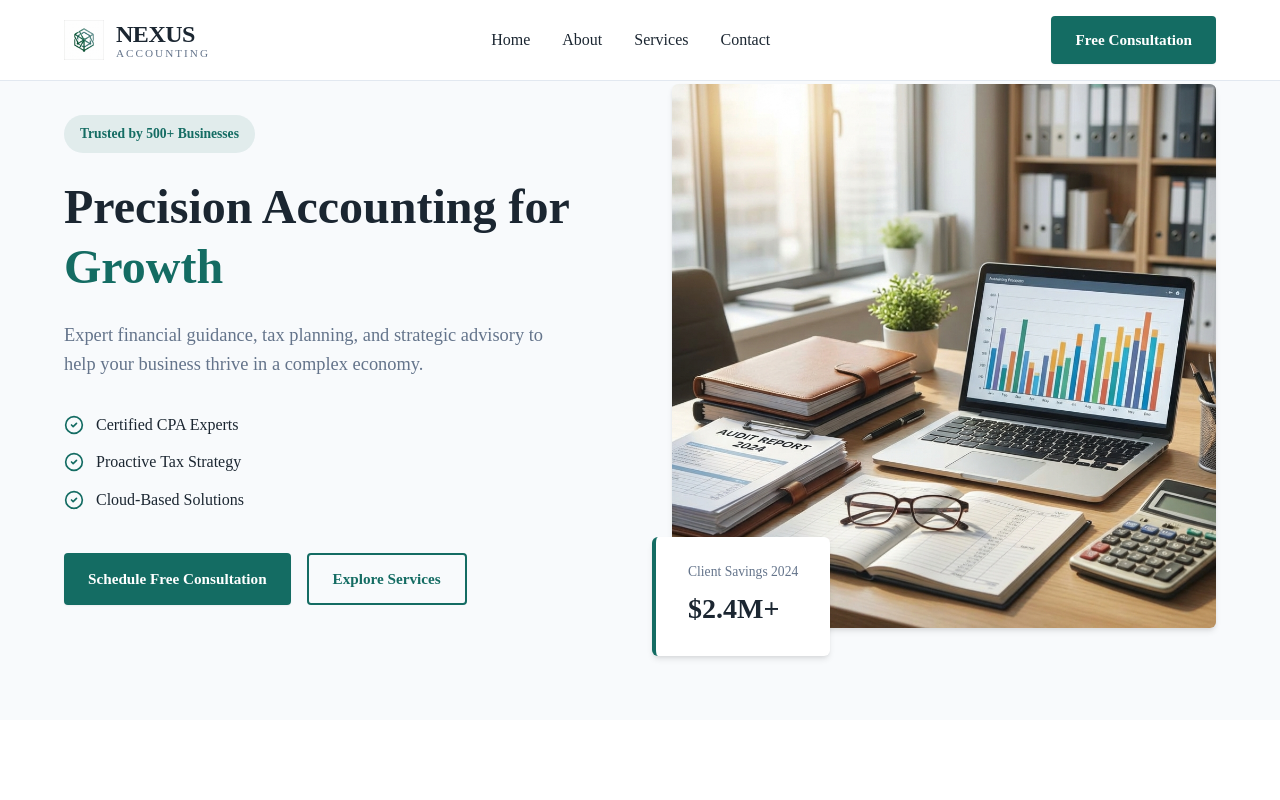
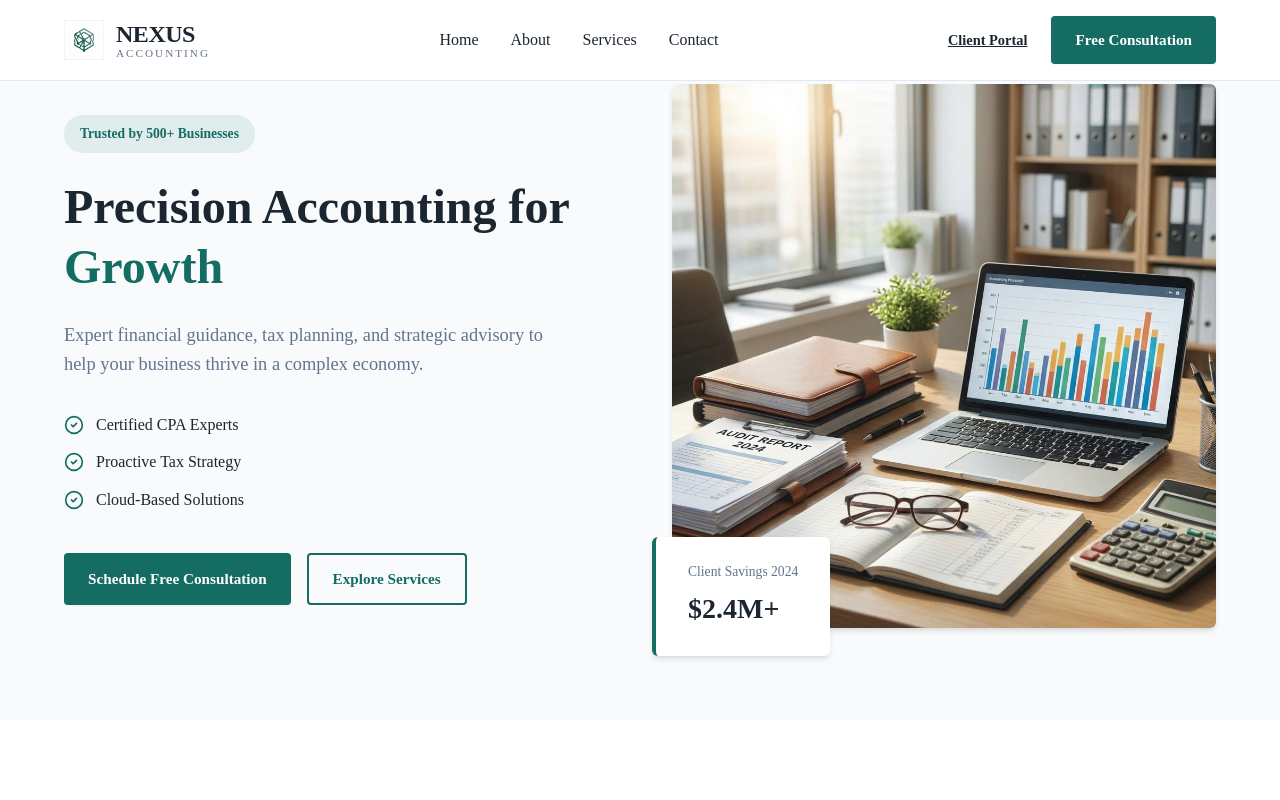
Before and after one commit to lordrichard6/website_nexus_accounting, a Next.js app: page / in a window 1280 px wide. Shown: the top 800 px of the page. Built offline with nearby package versions, Linux system fonts and the light colour scheme; a web font is replaced by a local one.

Commit message:
fix: restore Client Portal link to Header

```diff
--- a/src/components/Header.module.css
+++ b/src/components/Header.module.css
@@ -113,8 +113,7 @@
         border-bottom: 1px solid var(--light-border);
     }
 
-    .actions,
-    .portalLink {
+    .actions {
         display: none;
     }
 
--- a/src/components/Header.tsx
+++ b/src/components/Header.tsx
@@ -27,6 +27,7 @@ export default function Header() {
                 </nav>
 
                 <div className={styles.actions}>
+                    <Link href="#portal" className={styles.portalLink}>Client Portal</Link>
                     <Link href="/#consultation" className="btn btn-primary">Free Consultation</Link>
                 </div>
 
```
